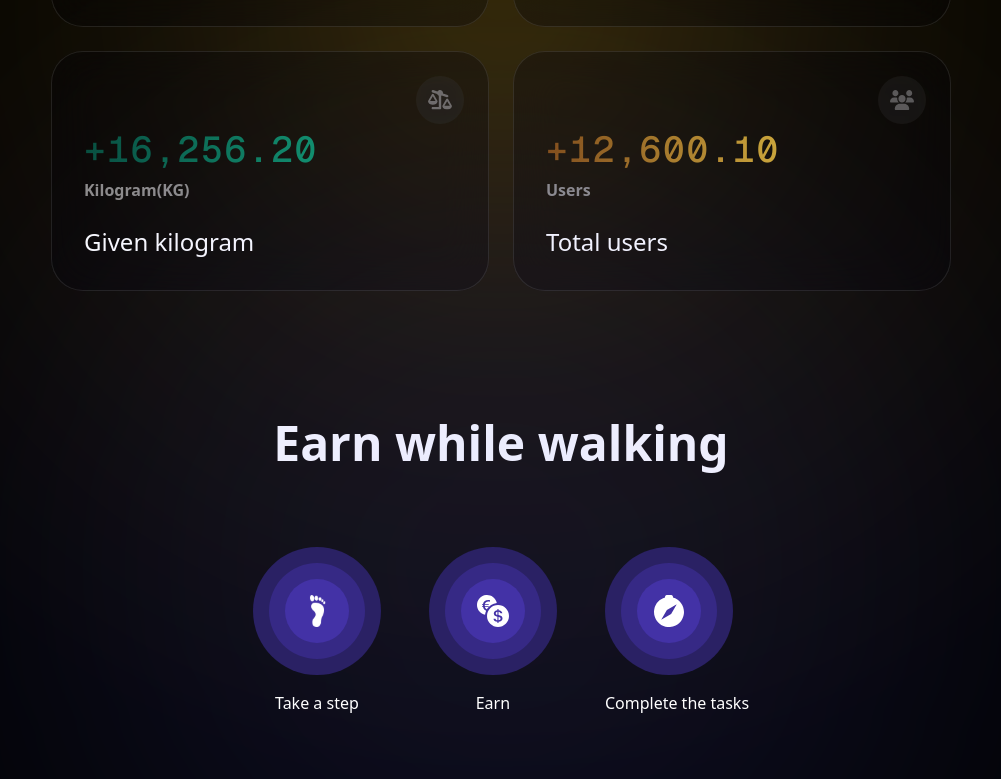
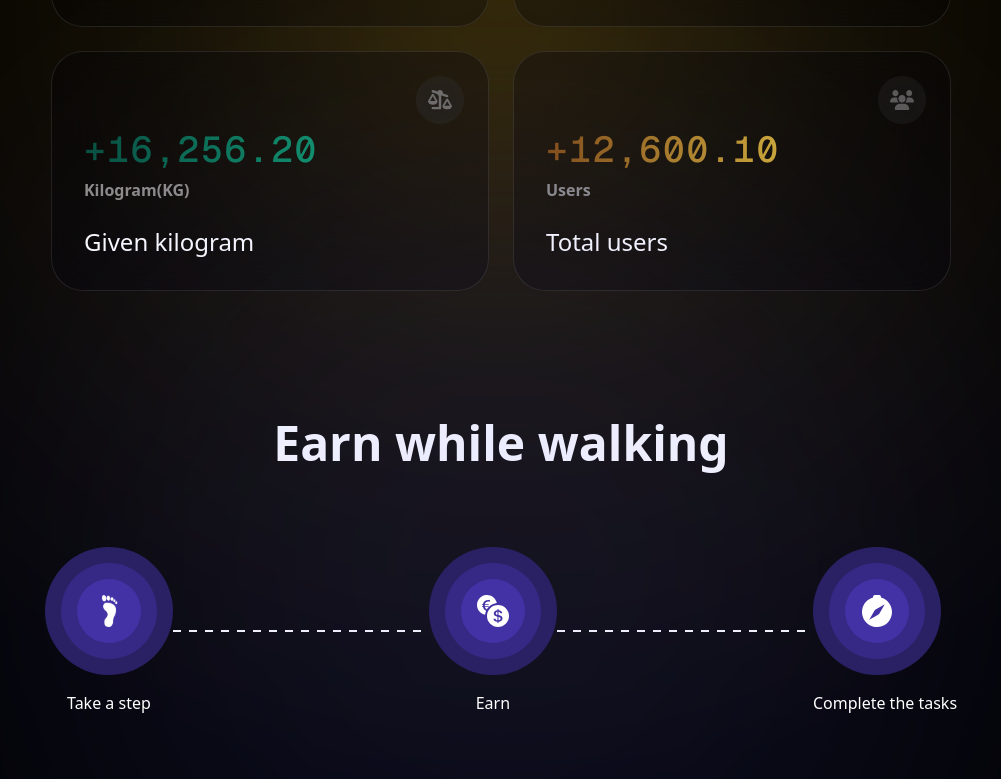
Before and after one commit to anibalalpizar/nextjs-cryptocurrency-landing, a Next.js app: page / in a window 1280 px wide. Shown: the part 783-1562 px from the top of the page, without its empty margins (139-1140 px from the left). Built offline with nearby package versions, Linux system fonts and the light colour scheme.

Commit message:
Update EarnSteps layout: adjust container width and spacing for improved alignment

```diff
--- a/src/components/EarnSteps.tsx
+++ b/src/components/EarnSteps.tsx
@@ -22,7 +22,7 @@ export function EarnSteps() {
         Earn while walking
       </h2>
 
-      <div className="flex items-center justify-center gap-4 max-w-3xl mx-auto">
+      <div className="flex items-center justify-center gap-0 max-w-5xl mx-auto">
         {steps.map((step, index) => (
           <div key={step.text} className="flex items-center">
             <div className="relative">
@@ -42,7 +42,14 @@ export function EarnSteps() {
               <p className="text-white mt-4 font-medium">{step.text}</p>
             </div>
             {index < steps.length - 1 && (
-              <div className="flex-1 h-[2px] bg-[#2A2164] mx-4" />
+              <div
+                className="w-64 h-[2px] mx-0"
+                style={{
+                  backgroundImage:
+                    "linear-gradient(to right, #FFFFFF 50%, transparent 50%)",
+                  backgroundSize: "16px 2px",
+                }}
+              />
             )}
           </div>
         ))}
```
